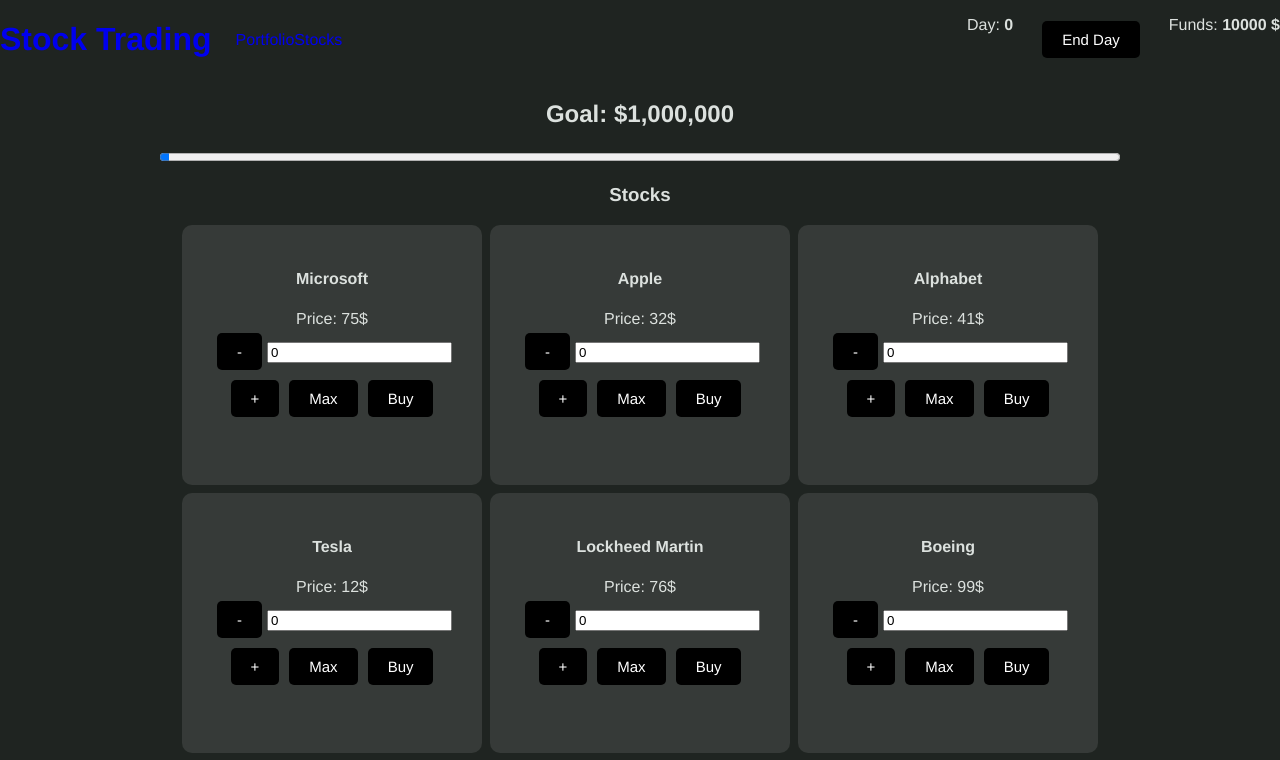
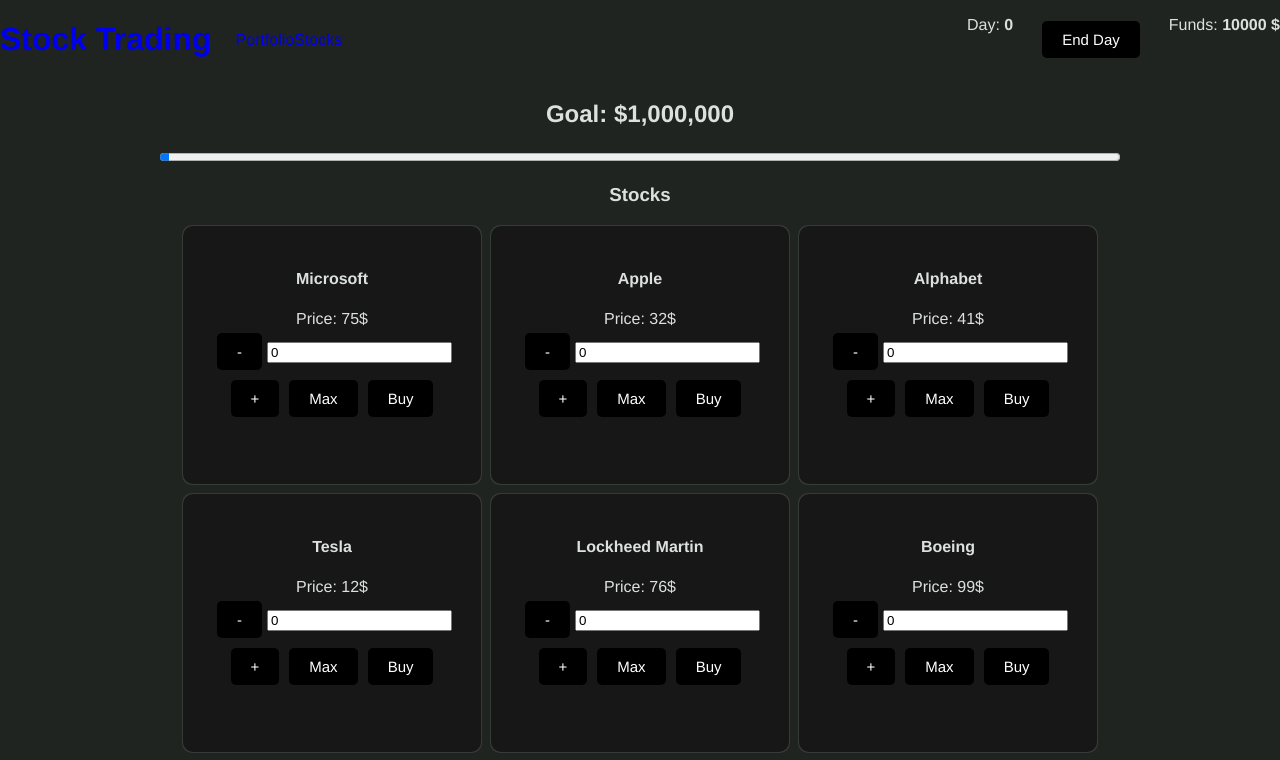
Before and after one commit to husky93/vue-stock-trader, a Vue app: page /#/stocks in a window 1280 px wide. Shown: the top 760 px of the page. Built offline with nearby package versions, Linux system fonts and the light colour scheme.

Commit message:
Create border glow effect on adjacent cards

```diff
--- a/src/components/Stock.vue
+++ b/src/components/Stock.vue
@@ -1,6 +1,8 @@
 <template>
-  <div class="card" @mousemove="handleMouseMove">
-    <div class="card-content">
+  <div class="card">
+    <div class="card-border"></div>
+    <div class="card-bg"></div>
+    <div class="content-wrapper">
       <h4>{{ name }}</h4>
       <div>
         Price: <span>{{ price + '$' }}</span>
@@ -66,16 +68,6 @@
       this.$emit('stock-bought')
       this.count = 0
     },
-    handleMouseMove(e) {
-      const { currentTarget: target } = e
-
-      const rect = target.getBoundingClientRect(),
-        x = e.clientX - rect.left,
-        y = e.clientY - rect.top
-
-      target.style.setProperty('--mouse-x', `${x}px`)
-      target.style.setProperty('--mouse-y', `${y}px`)
-    },
   },
 }
 </script>
@@ -88,7 +80,6 @@
   height: 260px;
   width: 300px;
   border-radius: 10px;
-  padding: 24px;
   position: relative;
 }
 
@@ -96,12 +87,8 @@
   opacity: 1;
 }
 
-.card::before {
-  background: radial-gradient(
-    800px circle at var(--mouse-x) var(--mouse-y),
-    rgba(255, 255, 255, 0.2),
-    transparent 40%
-  );
+.card::before,
+.card > .card-border {
   border-radius: inherit;
   content: '';
   opacity: 0;
@@ -111,11 +98,41 @@
   position: absolute;
   top: 0px;
   width: 100%;
-  z-index: 2;
 }
 
-.card-content {
-  position: relative;
+.card::before {
+  background: radial-gradient(
+    800px circle at var(--mouse-x) var(--mouse-y),
+    rgba(255, 255, 255, 0.2),
+    transparent 40%
+  );
   z-index: 3;
 }
+
+.card > .card-border {
+  background: radial-gradient(
+    400px circle at var(--mouse-x) var(--mouse-y),
+    rgba(255, 255, 255, 0.3),
+    transparent 40%
+  );
+  z-index: 1;
+}
+
+.card > .card-bg {
+  height: calc(100% - 2px);
+  width: calc(100% - 2px);
+  background-color: rgb(23, 23, 23);
+  border-radius: inherit;
+  margin: 1px;
+  z-index: 2;
+  position: relative;
+}
+
+.content-wrapper {
+  position: absolute;
+  padding: 24px;
+  left: 0;
+  top: 0;
+  z-index: 10;
+}
 </style>
--- a/src/views/StocksView.vue
+++ b/src/views/StocksView.vue
@@ -1,7 +1,7 @@
 <template>
   <main class="stocks m-auto">
     <h3>Stocks</h3>
-    <div class="container">
+    <div class="stocks-container" @mousemove="handleMouseMove">
       <Stock
         @stock-bought="resetCounter"
         v-for="stock in $store.state.stocksAvailable"
@@ -11,6 +11,7 @@
         :id="stock.id"
         :maxAmount="stock.maxAmount"
         :reset="reset"
+        ref="stocks"
       />
     </div>
   </main>
@@ -33,24 +34,37 @@
       this.reset = true
       await setTimeout(() => (this.reset = false), 0)
     },
+    handleMouseMove(e) {
+      for (const card of document.getElementsByClassName('card')) {
+        const rect = card.getBoundingClientRect(),
+          x = e.clientX - rect.left,
+          y = e.clientY - rect.top
+        card.style.setProperty('--mouse-x', `${x}px`)
+        card.style.setProperty('--mouse-y', `${y}px`)
+      }
+    },
   },
   created() {
     this.$store.dispatch('changeMaxAmount')
   },
 }
 </script>
-<style scoped>
-main {
+<style>
+.stocks {
   text-align: center;
   display: flex;
   flex-direction: column;
   align-items: center;
 }
-.container {
+.stocks-container {
   display: flex;
   flex-wrap: wrap;
   gap: 8px;
   max-width: 916px;
   width: calc(100% - 20px);
 }
+
+.stocks-container:hover > .card > .card-border {
+  opacity: 1;
+}
 </style>
```
